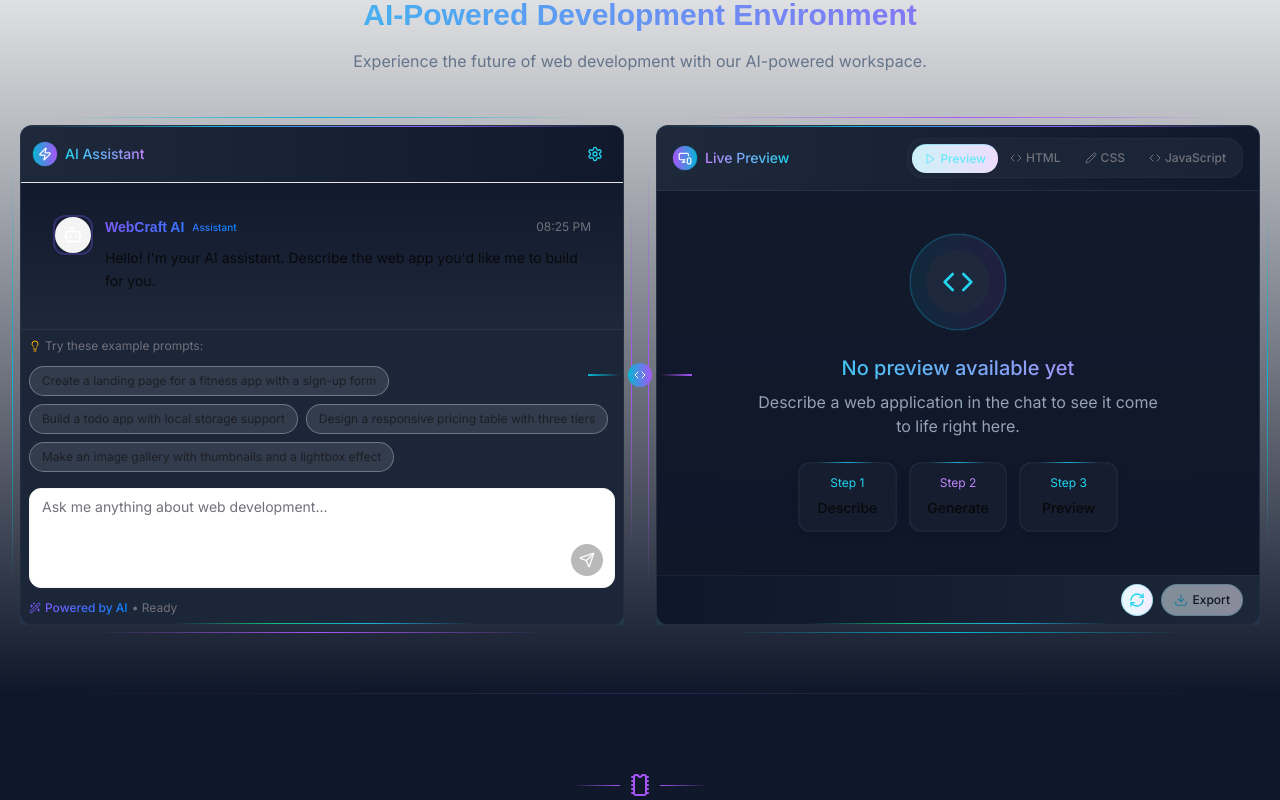
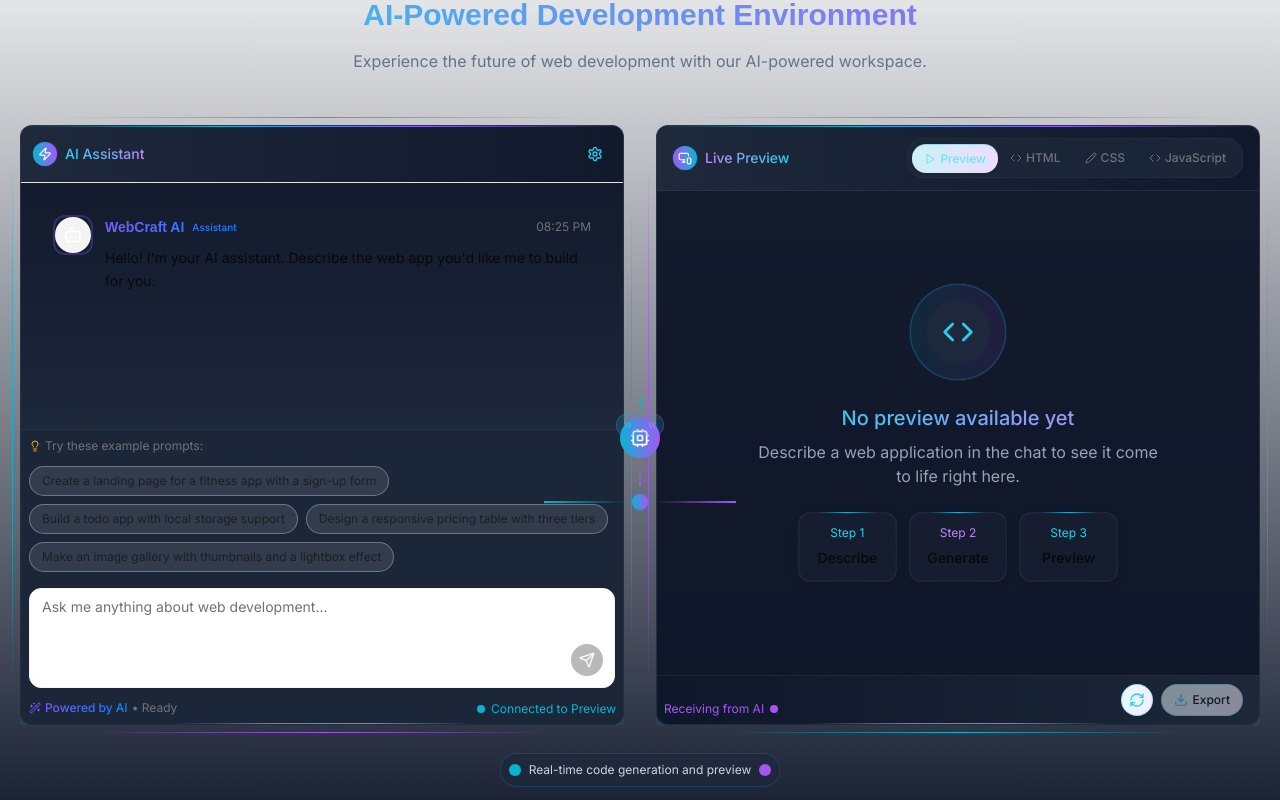
Before and after one commit to JBLinx-Studio/CodeCraft-Ai, a React (Vite) app: page / in a window 1280 px wide. Shown: the part 820-1620 px from the top of the page. Built offline with nearby package versions, Linux system fonts and the light colour scheme.

Commit message:
Refactor: Improve chat panel and preview panel layout
- Increased the height of the chat panel.
- Connected the AI assistant and live preview panels visually.
- Improved overall design and layout.

```diff
--- a/src/components/ChatPanel.tsx
+++ b/src/components/ChatPanel.tsx
@@ -5,7 +5,7 @@ import ChatMessage from "./ChatMessage";
 import ChatInput from "./ChatInput";
 import { Message, AIProvider } from "@/types";
 import AISettings from "./AISettings";
-import { Settings, Zap, LinkIcon } from "lucide-react";
+import { Settings, Zap, LinkIcon, ChevronsRight, ChevronsLeft, SquareTerminal } from "lucide-react";
 import { Button } from "./ui/button";
 import { useAI } from "@/hooks/use-ai";
 import { toast } from "sonner";
@@ -197,7 +197,7 @@ export const ChatPanel = ({ onCodeGenerated }: ChatPanelProps) => {
               apiKey={apiKey || ""}
               usingFreeAPI={usingFreeAPI}
               onSave={handleApiSettingsChange}
-              provider={apiProvider}
+              apiProvider={apiProvider} // Fix: change provider to apiProvider
               modelType={modelType}
             />
           </SheetContent>
--- a/src/index.css
+++ b/src/index.css
@@ -94,17 +94,17 @@
     @apply shadow-[0_0_10px_rgba(59,130,246,0.3)];
   }
 
-  /* More zoomed-in background pattern for a futuristic look */
+  /* Even more zoomed-in background pattern for a futuristic look */
   .bg-code-pattern {
     background-color: #0f172a;
     background-image: radial-gradient(#1e293b 1px, transparent 1px);
-    background-size: 20px 20px; /* Even more zoomed-in (was 25px) */
+    background-size: 16px 16px; /* More zoomed-in (was 20px) */
   }
 
   .dark .bg-code-pattern {
     background-color: #0f172a;
     background-image: radial-gradient(#1e293b 1px, transparent 1px);
-    background-size: 20px 20px; /* Even more zoomed-in (was 25px) */
+    background-size: 16px 16px; /* More zoomed-in (was 20px) */
   }
 
   .hover-card {
@@ -122,6 +122,28 @@
 
   .animate-slide-up {
     animation: slideUp 0.8s ease-out forwards;
+  }
+
+  /* Data-flow animation */
+  .data-flow {
+    position: relative;
+    overflow: hidden;
+  }
+
+  .data-flow::before {
+    content: '';
+    position: absolute;
+    top: 0;
+    left: -100%;
+    width: 50%;
+    height: 100%;
+    background: linear-gradient(90deg, transparent, rgba(59, 130, 246, 0.2), transparent);
+    animation: dataFlow 2s infinite;
+  }
+
+  @keyframes dataFlow {
+    0% { left: -100%; }
+    100% { left: 200%; }
   }
 
   /* New cyberpunk-inspired animations */
@@ -145,6 +167,25 @@
   /* Text gradient */
   .text-gradient-primary {
     @apply bg-clip-text text-transparent bg-gradient-to-r from-cyan-400 to-purple-400;
+  }
+
+  /* Connection effect for the panels */
+  .connected-panel {
+    position: relative;
+  }
+
+  .connected-panel::after {
+    content: '';
+    position: absolute;
+    width: 50px;
+    height: 2px;
+    background: linear-gradient(90deg, var(--cyber-blue), var(--cyber-purple));
+    animation: pulseWidth 2s ease-in-out infinite;
+  }
+
+  @keyframes pulseWidth {
+    0%, 100% { width: 30px; opacity: 0.6; }
+    50% { width: 50px; opacity: 1; }
   }
 
   @keyframes fadeIn {
--- a/src/pages/Home.tsx
+++ b/src/pages/Home.tsx
@@ -1,10 +1,9 @@
-
 import Header from "@/components/Header";
 import { ChatPanel } from "@/components/ChatPanel";
 import PreviewPanel from "@/components/PreviewPanel";
 import { useState } from "react";
 import { Toaster } from "@/components/ui/toaster";
-import { Code, Zap, Layout, Star, Terminal, ShieldCheck, CircuitBoard, Cpu, Database, MicrochipIcon, MonitorSmartphone } from "lucide-react";
+import { Code, Zap, Layout, Star, Terminal, ShieldCheck, CircuitBoard, Cpu, Database, MicrochipIcon, MonitorSmartphone, Circuit, Braces, ChevronsRight, ChevronsLeft } from "lucide-react";
 import { Button } from "@/components/ui/button";
 import { Link } from "react-router-dom";
 
@@ -12,11 +11,23 @@ const Home = () => {
   const [html, setHtml] = useState("");
   const [css, setCss] = useState("");
   const [js, setJs] = useState("");
+  const [expandedChat, setExpandedChat] = useState(false);
+  const [expandedPreview, setExpandedPreview] = useState(false);
 
   const handleCodeGenerated = (html: string, css: string, js: string) => {
     setHtml(html);
     setCss(css);
     setJs(js);
+  };
+
+  const toggleChatExpansion = () => {
+    setExpandedChat(!expandedChat);
+    if (expandedPreview) setExpandedPreview(false);
+  };
+
+  const togglePreviewExpansion = () => {
+    setExpandedPreview(!expandedPreview);
+    if (expandedChat) setExpandedChat(false);
   };
 
   return (
@@ -67,7 +78,7 @@ const Home = () => {
           </div>
         </section>
 
-        {/* AI Workspace Section - Enhanced with better visual connection */}
+        {/* Improved AI Workspace Section - Interconnected panels with expandable functionality */}
         <section className="py-16 bg-gradient-to-b from-background to-slate-900/80 dark:from-background dark:to-slate-900/80 relative">
           <div className="absolute top-0 left-0 right-0 h-[1px] bg-gradient-to-r from-transparent via-cyan-500/30 to-transparent"></div>
           <div className="container px-4">
@@ -85,39 +96,100 @@ const Home = () => {
               </p>
             </div>
 
-            <div className="grid grid-cols-1 lg:grid-cols-2 gap-6 relative">
-              {/* Connection line between panels */}
-              <div className="absolute top-1/2 left-1/2 transform -translate-y-1/2 -translate-x-1/2 z-10 hidden lg:block">
-                <div className="flex items-center gap-2">
-                  <div className="h-[2px] w-8 bg-gradient-to-r from-cyan-500 to-transparent"></div>
-                  <div className="h-6 w-6 rounded-full bg-gradient-to-r from-cyan-500 to-purple-500 flex items-center justify-center shadow-glow-sm cyber-pulse">
-                    <Code className="h-3 w-3 text-white" />
+            {/* Enhanced interconnected workspace */}
+            <div className="relative">
+              {/* Data flow visualization between panels */}
+              <div className="absolute top-1/2 left-1/2 transform -translate-y-1/2 -translate-x-1/2 z-10 hidden lg:flex flex-col items-center">
+                <div className="h-[20px] w-[2px] bg-gradient-to-b from-cyan-500 to-transparent"></div>
+                <div className="h-10 w-10 rounded-full bg-gradient-to-r from-cyan-500 to-purple-500 flex items-center justify-center shadow-glow-sm cyber-pulse mb-2">
+                  <Cpu className="h-5 w-5 text-white" />
                 </div>
-                  <div className="h-[2px] w-8 bg-gradient-to-r from-transparent to-purple-500"></div>
+                <div className="h-[20px] w-[2px] bg-gradient-to-b from-transparent to-purple-500 mb-2"></div>
+                <div className="flex items-center gap-2 animate-pulse-slow">
+                  <div className="h-[2px] w-20 bg-gradient-to-r from-cyan-500 to-transparent"></div>
+                  <div className="h-4 w-4 rounded-full bg-gradient-to-r from-cyan-500 to-purple-500 flex items-center justify-center shadow-glow-sm"></div>
+                  <div className="h-[2px] w-20 bg-gradient-to-r from-transparent to-purple-500"></div>
                 </div>
               </div>
 
-              {/* Left Panel - AI Chat */}
+              {/* Interactive workspace with dynamic panel sizing */}
+              <div className={`grid grid-cols-1 lg:grid-cols-2 gap-3 lg:gap-6 relative ${
+                expandedChat ? "lg:grid-cols-[2fr,1fr]" :
+                expandedPreview ? "lg:grid-cols-[1fr,2fr]" :
+                "lg:grid-cols-2"
+              }`}>
+
+                {/* Left Panel - AI Chat with expansion toggle */}
+                <div className="relative">
+                  <Button
+                    variant="ghost"
+                    size="icon"
+                    onClick={toggleChatExpansion}
+                    className="absolute -right-3 top-1/2 transform -translate-y-1/2 z-20 h-6 w-6 rounded-full bg-gradient-to-r from-cyan-500/20 to-purple-500/20 border border-cyan-500/30 hover:bg-cyan-500/30 hidden lg:flex items-center justify-center"
+                  >
+                    {expandedChat ? <ChevronsLeft className="h-3 w-3 text-cyan-400" /> : <ChevronsRight className="h-3 w-3 text-cyan-400" />}
+                  </Button>
+
                   <div className="relative p-1">
                     <div className="absolute -top-1 left-10 right-10 h-[1px] bg-gradient-to-r from-transparent via-cyan-500 to-transparent"></div>
                     <div className="absolute -bottom-1 left-20 right-20 h-[1px] bg-gradient-to-r from-transparent via-purple-500 to-transparent"></div>
                     <div className="absolute -left-1 top-10 bottom-10 w-[1px] bg-gradient-to-b from-transparent via-cyan-500 to-transparent"></div>
                     <div className="absolute -right-1 top-20 bottom-20 w-[1px] bg-gradient-to-b from-transparent via-purple-500 to-transparent"></div>
 
-                <div className="h-[500px] overflow-hidden">
+                    {/* Increased height for chat panel */}
+                    <div className="h-[600px] overflow-hidden">
                       <ChatPanel onCodeGenerated={handleCodeGenerated} />
+                    </div>
+
+                    {/* Interconnection indicator */}
+                    <div className="absolute bottom-3 right-3">
+                      <div className="flex items-center gap-1.5">
+                        <div className="h-2 w-2 rounded-full bg-cyan-500 animate-pulse"></div>
+                        <div className="text-xs text-cyan-500">Connected to Preview</div>
+                      </div>
+                    </div>
                   </div>
                 </div>
 
-              {/* Right Panel - Live Preview */}
+                {/* Right Panel - Live Preview with expansion toggle */}
+                <div className="relative">
+                  <Button
+                    variant="ghost"
+                    size="icon"
+                    onClick={togglePreviewExpansion}
+                    className="absolute -left-3 top-1/2 transform -translate-y-1/2 z-20 h-6 w-6 rounded-full bg-gradient-to-r from-purple-500/20 to-cyan-500/20 border border-purple-500/30 hover:bg-purple-500/30 hidden lg:flex items-center justify-center"
+                  >
+                    {expandedPreview ? <ChevronsRight className="h-3 w-3 text-purple-400" /> : <ChevronsLeft className="h-3 w-3 text-purple-400" />}
+                  </Button>
+
                   <div className="relative p-1">
                     <div className="absolute -top-1 left-10 right-10 h-[1px] bg-gradient-to-r from-transparent via-purple-500 to-transparent"></div>
                     <div className="absolute -bottom-1 left-20 right-20 h-[1px] bg-gradient-to-r from-transparent via-cyan-500 to-transparent"></div>
                     <div className="absolute -left-1 top-10 bottom-10 w-[1px] bg-gradient-to-b from-transparent via-purple-500 to-transparent"></div>
                     <div className="absolute -right-1 top-20 bottom-20 w-[1px] bg-gradient-to-b from-transparent via-cyan-500 to-transparent"></div>
 
-                <div className="h-[500px] overflow-hidden">
+                    {/* Matched height with chat panel */}
+                    <div className="h-[600px] overflow-hidden">
                       <PreviewPanel html={html} css={css} js={js} />
+                    </div>
+
+                    {/* Interconnection indicator */}
+                    <div className="absolute bottom-3 left-3">
+                      <div className="flex items-center gap-1.5">
+                        <div className="text-xs text-purple-500">Receiving from AI</div>
+                        <div className="h-2 w-2 rounded-full bg-purple-500 animate-pulse"></div>
+                      </div>
+                    </div>
+                  </div>
+                </div>
+              </div>
+
+              {/* Data flow visualization beneath panels */}
+              <div className="flex justify-center mt-6">
+                <div className="bg-slate-800/70 backdrop-blur-sm p-2 rounded-lg border border-cyan-500/20 flex items-center gap-2">
+                  <div className="h-3 w-3 rounded-full bg-cyan-500 animate-pulse"></div>
+                  <span className="text-xs text-slate-300">Real-time code generation and preview</span>
+                  <div className="h-3 w-3 rounded-full bg-purple-500 animate-pulse"></div>
                 </div>
               </div>
             </div>
@@ -233,6 +305,7 @@ const Home = () => {
         </section>
       </main>
 
+      {/* Footer */}
       <footer className="border-t border-slate-200/20 dark:border-slate-800/20 bg-gradient-to-b from-slate-900/80 to-slate-800/80 backdrop-blur-sm relative">
         <div className="absolute top-0 left-0 right-0 h-[1px] bg-gradient-to-r from-transparent via-purple-500/20 to-transparent"></div>
         <div className="container py-8 px-4 text-sm">
```
Lines whose indentation alone changed are shown as unchanged.
